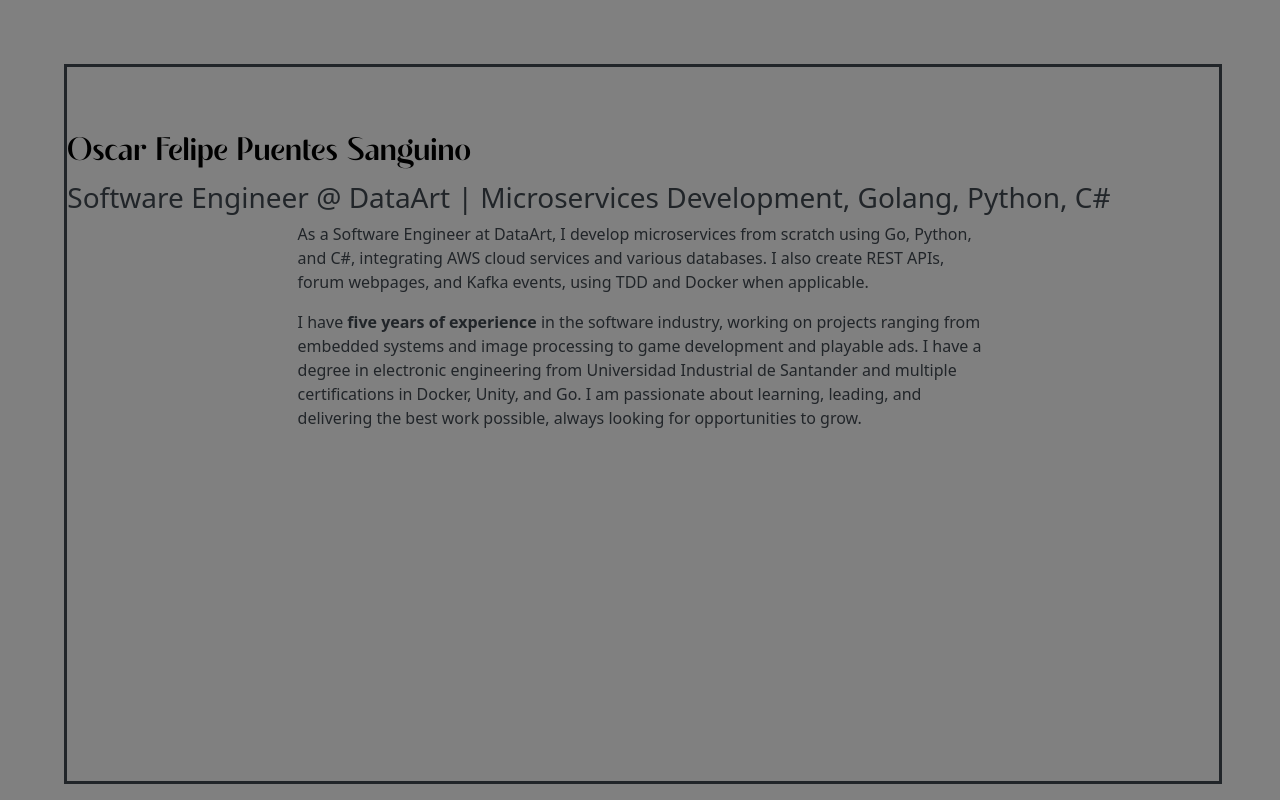
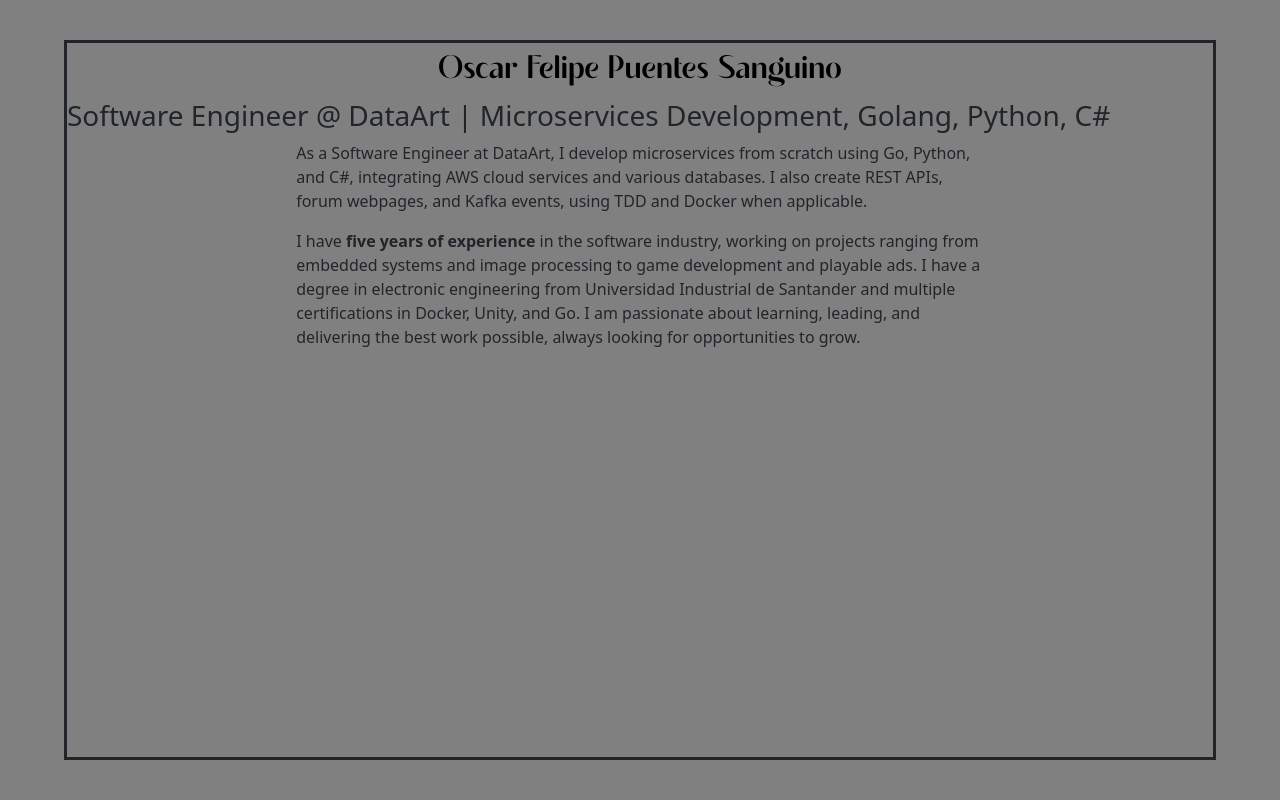
Before and after one commit to felipe0328/dinamic_cv, a Vue app: page / in a window 1280 px wide. Built offline with nearby package versions, Linux system fonts and the light colour scheme.

Commit message:
modifing style to show correctly in different devices

```diff
--- a/src/App.vue
+++ b/src/App.vue
@@ -34,21 +34,21 @@
 </script>
 
 <style lang="scss">
-body {
-  height: 100%;
-  margin: 0;
-}
+@import 'node_modules/bootstrap/scss/bootstrap';
 
 .bkg {
   position: fixed;
   margin: 0;
   background-color: gray;
   height: 100vh;
+  width: 100vw;
 }
 
 .bkg-border {
-  margin: 5%;
-  height: 90%;
+  margin-top: 5vh;
+  margin-left: 5vw;
+  height: 90vh;
+  width: 90vw;
   border-style: solid;
 }
 
@@ -62,6 +62,4 @@
   src: local('AestheticRomance'),
     url('./fonts/AestheticRomance.ttf') format('truetype');
 }
-
-@import 'node_modules/bootstrap/scss/bootstrap';
 </style>
--- a/src/components/NameHeader.vue
+++ b/src/components/NameHeader.vue
@@ -4,7 +4,7 @@
     appear-active-class="pntransition-transition"
     @after-appear="this.$emit('headerAppearCompleted')"
   >
-    <div class="profile-name">
+    <div class="d-flex justify-content-center">
       <h1 class="name-text">Oscar Felipe Puentes Sanguino</h1>
     </div>
   </transition>
```
